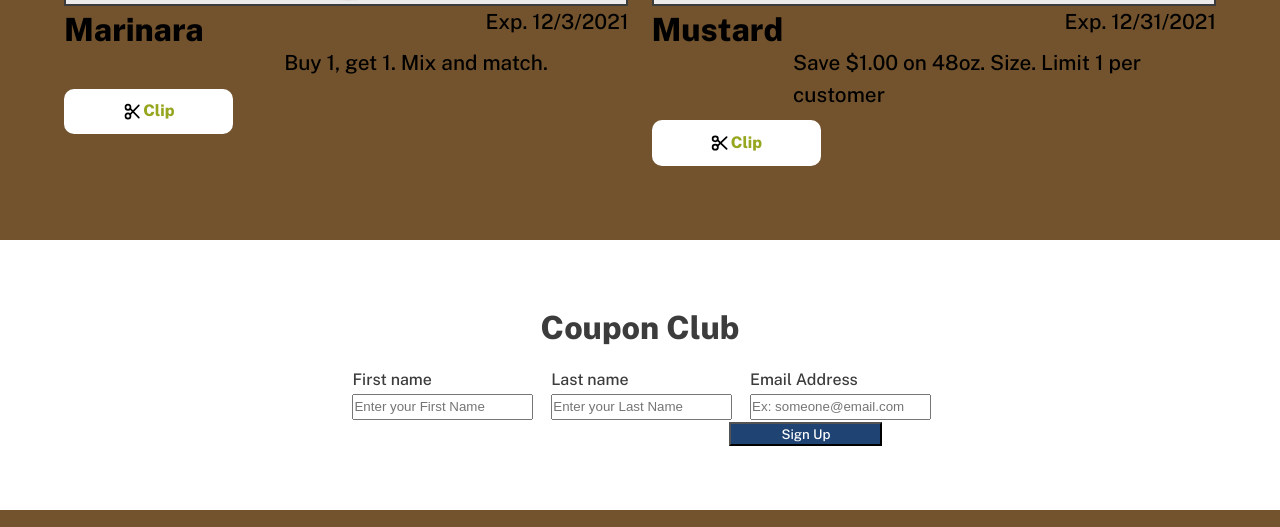
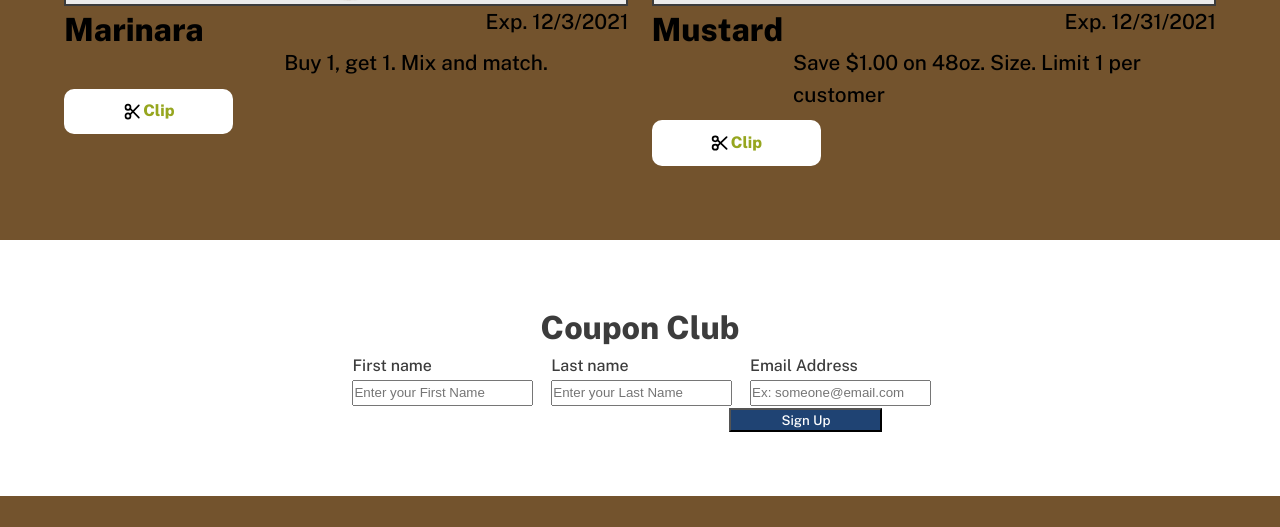
Before and after one commit to yago-bunso/grocery, a plain HTML site: page index.html in a window 1280 px wide. Shown: the part 2106-2633 px from the top of the page. Drawn offline with nearby package versions, Linux system fonts and the light colour scheme.

Commit message:
trying to clean things up

```diff
--- a/styles.css
+++ b/styles.css
@@ -427,7 +427,7 @@ input {
   padding: 0% 1%;
 }
 
-#form-container {
+#form-grid-container {
   padding-top: 2%;
 }
 
```
